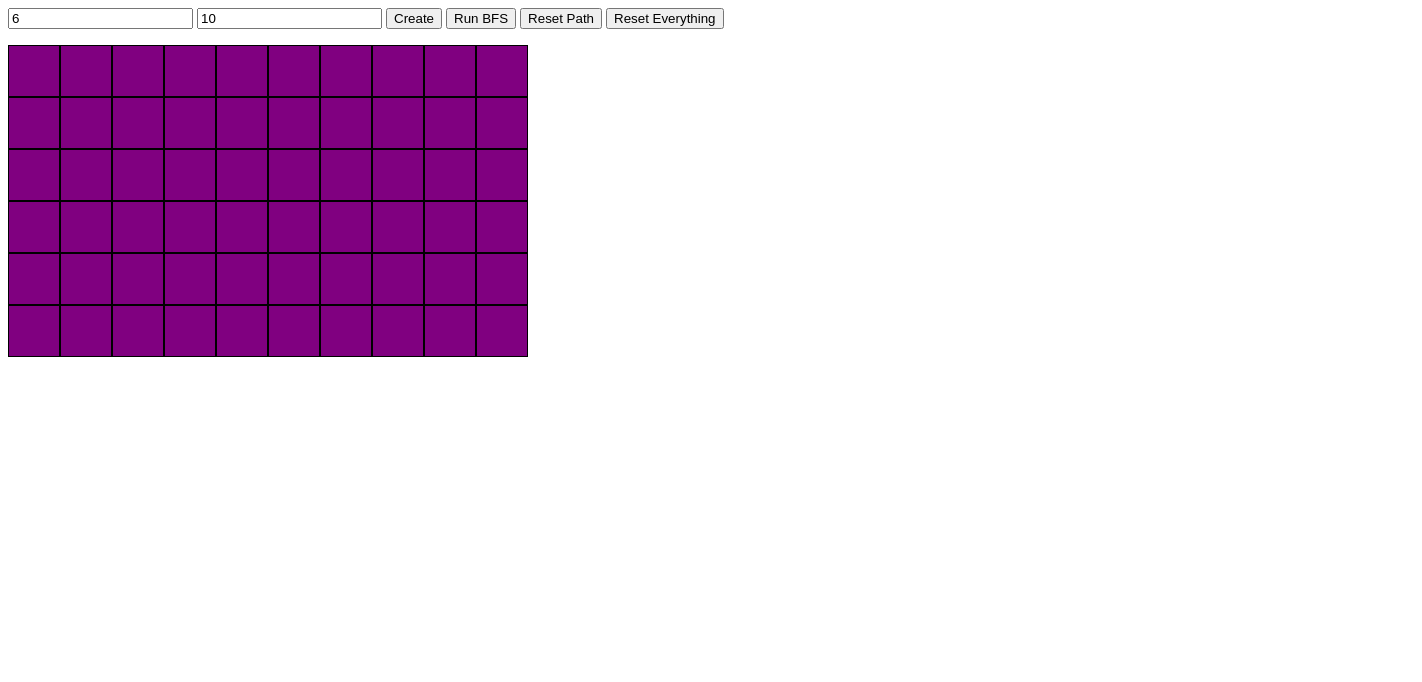
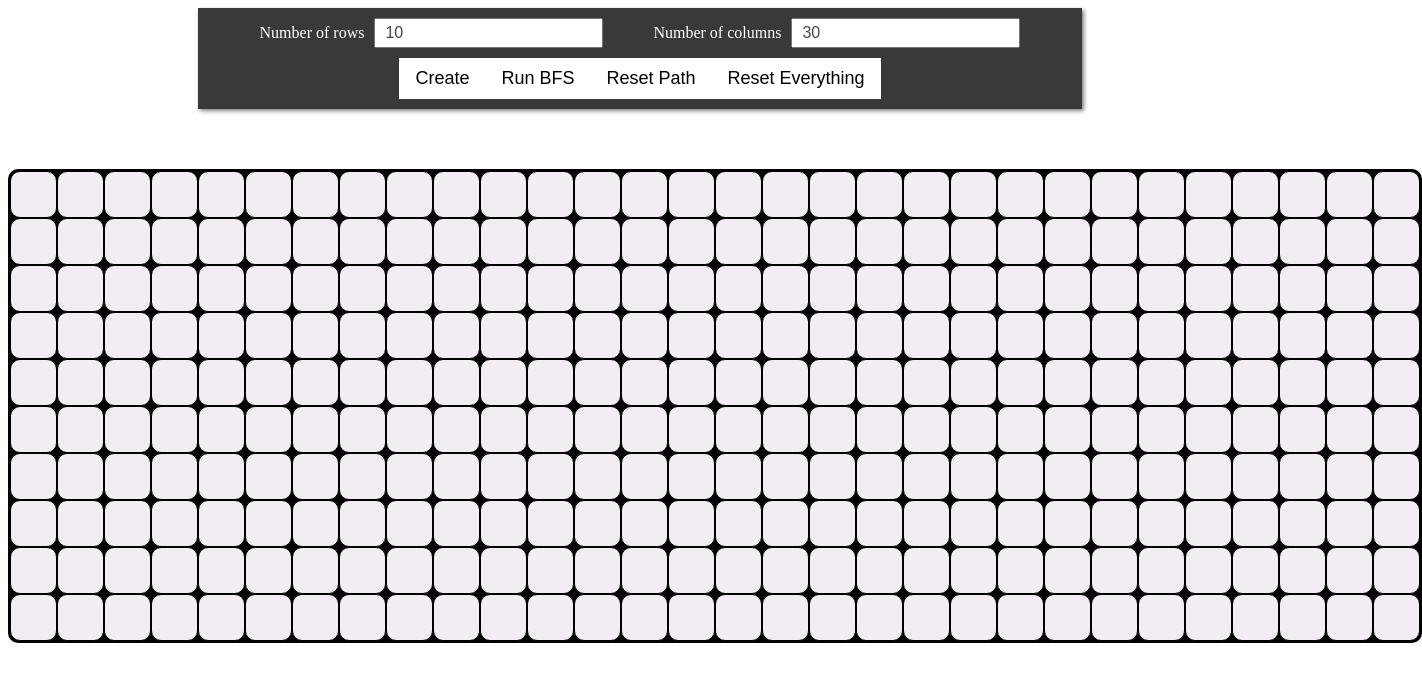
Before and after one commit to DortCeL/BFS-visualizer, a plain HTML site: page index.html in a window 1280 px wide. Both pictures are taken after a click on the button "Create". Shown: the whole page, 1422 px wide, since content can reach past the window. Drawn offline with Linux system fonts and the light colour scheme.

Commit message:
CSS added :)

```diff
--- a/index.html
+++ b/index.html
@@ -8,12 +8,28 @@
 	</head>
 	<body>
 		<div class="navbar">
-			<input id="row-input" type="number" value="6" placeholder="Rows" />
-			<input id="col-input" type="number" value="10" placeholder="Columns" />
-			<button id="create-grid-btn">Create</button>
-			<button id="run-bfs-btn">Run BFS</button>
-			<button id="reset-path-btn">Reset Path</button>
-			<button id="reset-everything-btn">Reset Everything</button>
+			<div class="nav-layer-1">
+				<div class="input-holder">
+					<label for="row-input">Number of rows</label>
+					<input id="row-input" type="number" value="10" placeholder="Rows" />
+				</div>
+				<div class="input-holder">
+					<label for="col-input">Number of columns</label>
+					<input
+						id="col-input"
+						type="number"
+						value="30"
+						placeholder="Columns"
+					/>
+				</div>
+			</div>
+
+			<div class="nav-layer-2">
+				<button id="create-grid-btn">Create</button>
+				<button id="run-bfs-btn">Run BFS</button>
+				<button id="reset-path-btn">Reset Path</button>
+				<button id="reset-everything-btn">Reset Everything</button>
+			</div>
 		</div>
 		<p id="error-msg"></p>
 		<div id="container"></div>
--- a/styles.css
+++ b/styles.css
@@ -1,10 +1,80 @@
+.navbar {
+	width: 70%;
+	margin: 0px auto;
+	padding: 10px 0px;
+
+	display: flex;
+	gap: 10px;
+	flex-direction: column;
+	justify-content: center;
+
+	background: rgb(58, 57, 57);
+	color: white;
+
+	box-shadow: 2px 2px 4px rgba(0, 0, 0, 0.5);
+
+	font-size: 16px;
+}
+
+.nav-layer-1 {
+	display: flex;
+	flex-direction: row;
+	justify-content: center;
+	gap: 50px;
+}
+
+.nav-layer-2 {
+	display: flex;
+	flex-direction: row;
+	justify-content: center;
+}
+
+.nav-layer-2 button {
+	padding: 10px 16px;
+	background: white;
+	color: black;
+	outline: none;
+	border: none;
+
+	font-size: 18px;
+}
+
+.nav-layer-2 button:hover {
+	background: rgb(192, 185, 185);
+	color: black;
+}
+
+input {
+	outline: none;
+	padding: 4px 9px;
+	color: rgb(70, 69, 69);
+
+	font-size: 16px;
+}
+
+.input-holder {
+	display: flex;
+	flex-direction: row;
+	align-items: center;
+	gap: 10px;
+}
+
 #container {
 	display: grid;
 	width: fit-content;
+
+	border-radius: 10px;
+
+	background: black;
+	border: 2px solid black;
+
+	margin: 30px auto;
+
+	transition: background-color 0.3s ease;
 }
 
 #error-msg {
-	font-size: 16px;
+	font-size: 30px;
 	text-shadow: 2px 2px 4px rgba(0, 0, 0, 0.2);
 	color: black;
 	font-weight: bold;
@@ -12,28 +82,40 @@
 	width: fit-content;
 	border-radius: 10px;
 
+	margin: 10px auto;
+	min-height: 20px;
+
 	display: block;
 }
 
 .cell {
-	width: 50px;
-	height: 50px;
+	width: 45px;
+	height: 45px;
 	border: 1px solid black;
-	background: purple;
-	color: white;
+	border-radius: 10px;
+
+	cursor: pointer;
+
+	background-color: rgb(241, 237, 243);
+	color: black;
 
 	display: flex;
 	justify-content: center;
 	align-items: center;
-	color: white;
 	font-weight: bold;
 }
 
+.cell:hover {
+	background-color: rgb(212, 209, 209);
+}
+
 .isSource {
-	background: rgb(186, 179, 232);
+	background: rgb(55, 204, 18);
+	color: rgb(30, 33, 77);
 }
 .isTarget {
-	background: rgb(120, 237, 84);
+	background: rgb(51, 49, 49);
+	color: white;
 }
 
 .isWall {
```
